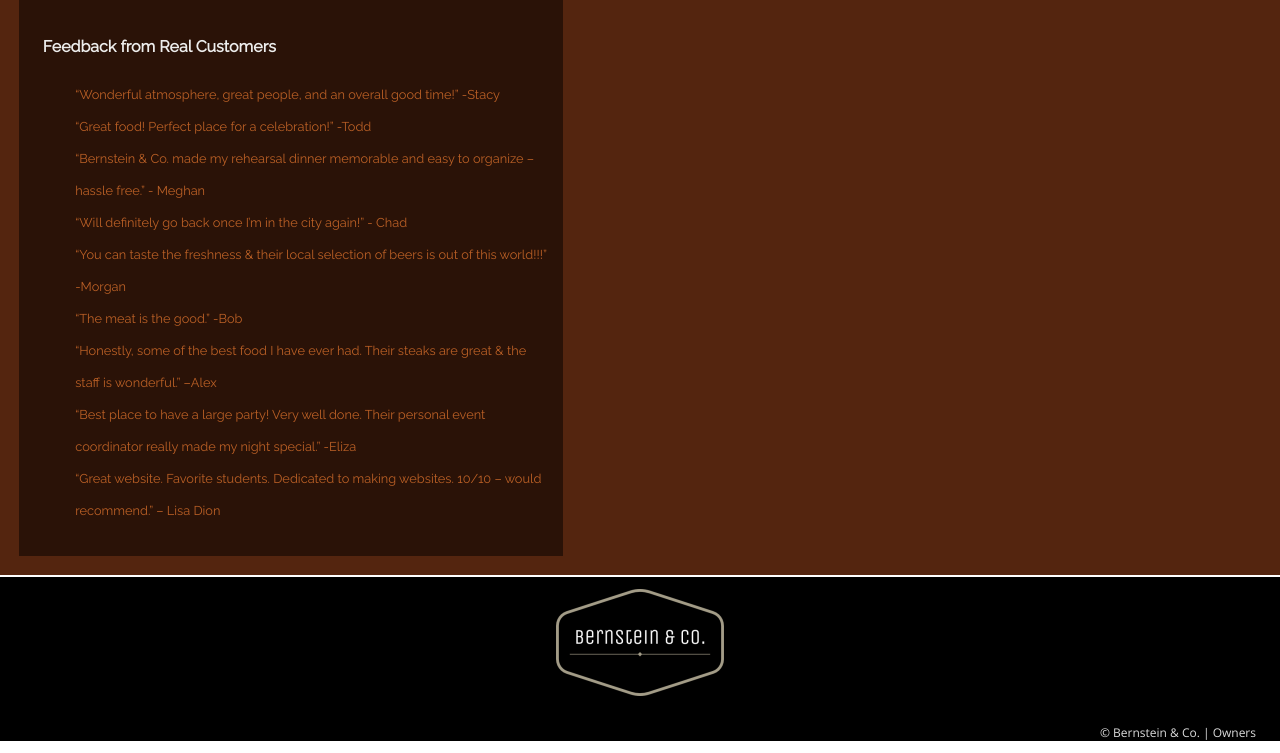
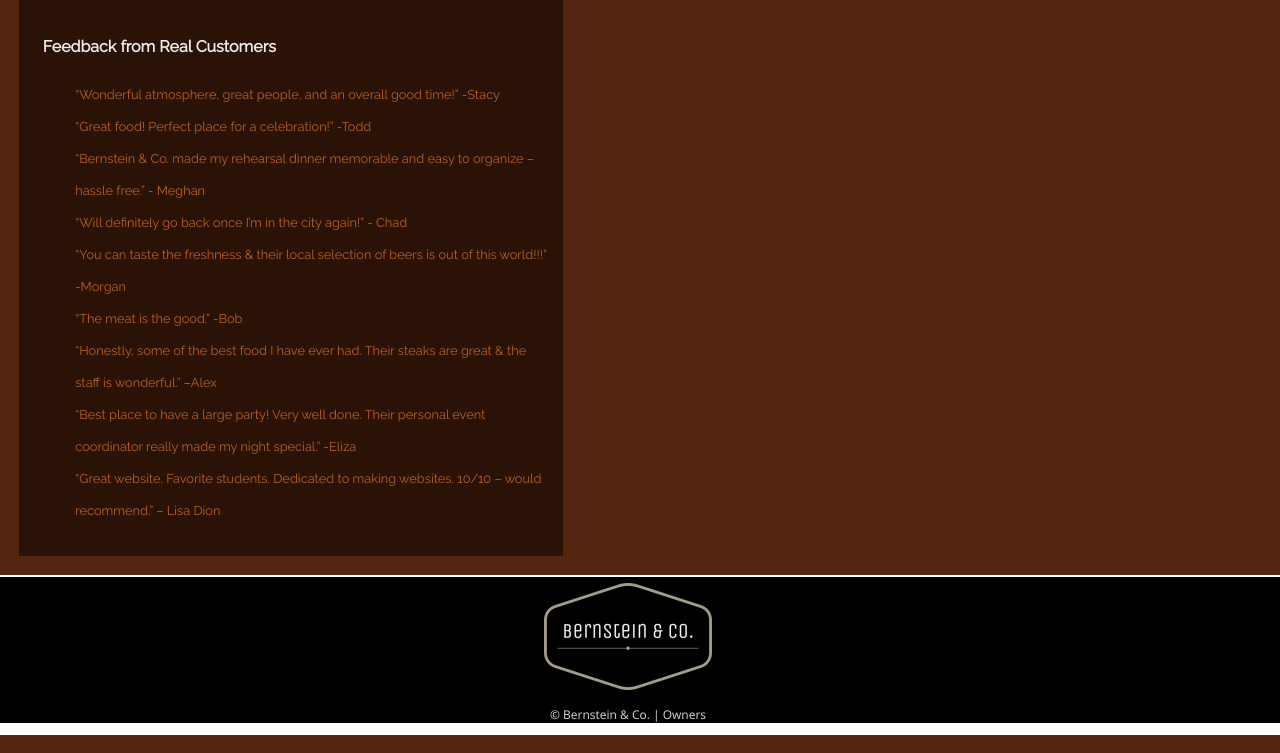
Before and after one commit to zebernst/bernsteinco, a PHP site: page /index.php in a window 1280 px wide. Shown: the part 869-1622 px from the top of the page. Run offline with PHP 8.4, Linux system fonts and the light colour scheme.

Commit message:
Update site.css

```diff
--- a/_css/site.css
+++ b/_css/site.css
@@ -326,13 +326,13 @@
 }
 #footimg{
     text-align:center;
-    padding:1em;
+    padding-top:.5em;
     margin:auto;
 }
 footer p{
     color:gainsboro;
     font-family: 'Open Sans', sans-serif;
-    text-align: right;
+    text-align: center;
     font-size: .75em;
     padding-right: 2em;
 }
```
